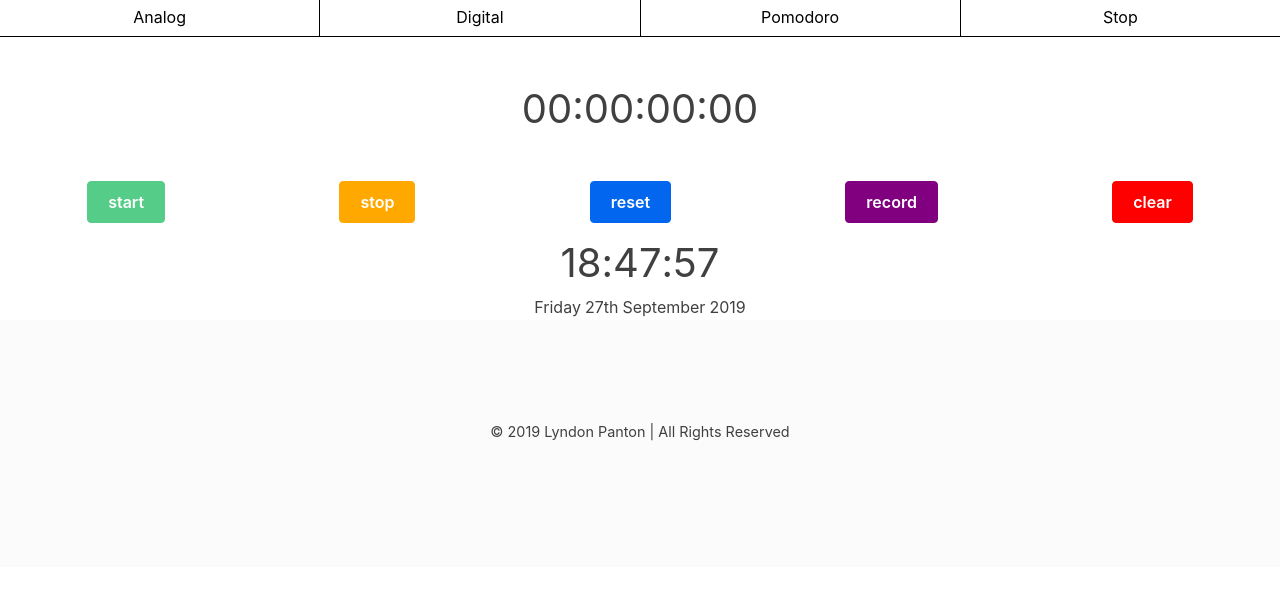
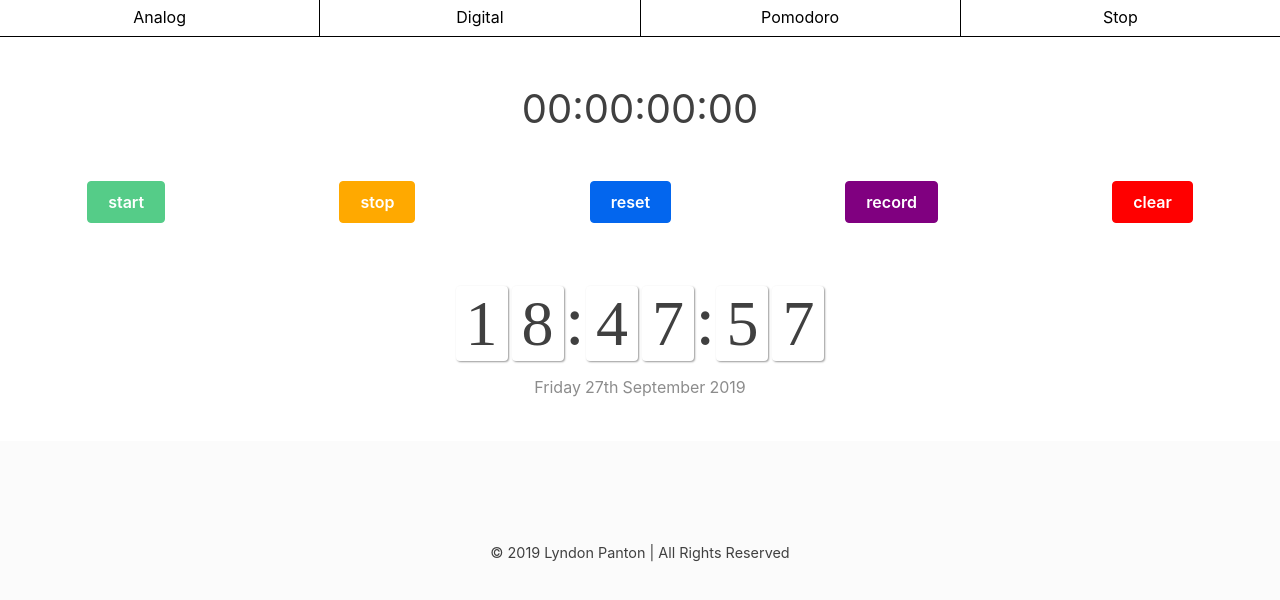
Before and after one commit to lyndonpanton/react-time, a React (Create React App) app: page / in a window 1280 px wide. Shown: the top 600 px of the page. Built offline with nearby package versions, Linux system fonts and the light colour scheme.

Commit message:
added padding, created panels, made date text more faded
changed margin to padding of time element

```diff
--- a/src/App.css
+++ b/src/App.css
@@ -16,16 +16,24 @@ header nav ul {
   header nav ul li.selected {
     background-color: #99DDFF; }
 
+main .digital {
+  padding: 40px 0; }
   main .digital .time {
     display: flex;
     flex-direction: row;
     justify-content: center;
-  font-size: 2.5em; }
-
+    font-size: 4.0em; }
+    main .digital .time .hour, main .digital .time .minute, main .digital .time .second {
+      margin: 0 2px;
+      box-shadow: 1px 1px 2px #999999;
+      border-radius: 4px;
+      padding: 2px 10px;
+      font-family: serif; }
   main .digital .today {
     display: flex;
     flex-direction: row;
-  justify-content: center; }
+    justify-content: center;
+    opacity: 0.6; }
     main .digital .today span {
       margin-right: 2px;
       margin-left: 2px; }
@@ -56,8 +64,8 @@ main .watch .time {
   display: flex;
   flex-direction: row;
   justify-content: center;
-  margin-top: 40px;
-  margin-bottom: 40px;
+  padding-top: 40px;
+  padding-bottom: 40px;
   font-size: 2.5em; }
 
 footer {
--- a/src/App.sass
+++ b/src/App.sass
@@ -23,15 +23,25 @@ header
 
 main
 	.digital
+		padding: 40px 0
+
 		.time
 			display: flex
 			flex-direction: row
 			justify-content: center
-			font-size: 2.5em
+			font-size: 4.0em
+
+			.hour, .minute, .second
+				margin: 0 2px
+				box-shadow: 1px 1px 2px #999999
+				border-radius: 4px
+				padding: 2px 10px
+				font-family: serif
 		.today
 			display: flex
 			flex-direction: row
 			justify-content: center
+			opacity: 0.6
 
 			span
 				margin-right: 2px
@@ -67,8 +77,8 @@ main
 			flex-direction: row
 			justify-content: center
 
-			margin-top: 40px
-			margin-bottom: 40px
+			padding-top: 40px
+			padding-bottom: 40px
 			font-size: 2.5em
 
 footer
```
Lines whose indentation alone changed are shown as unchanged.
